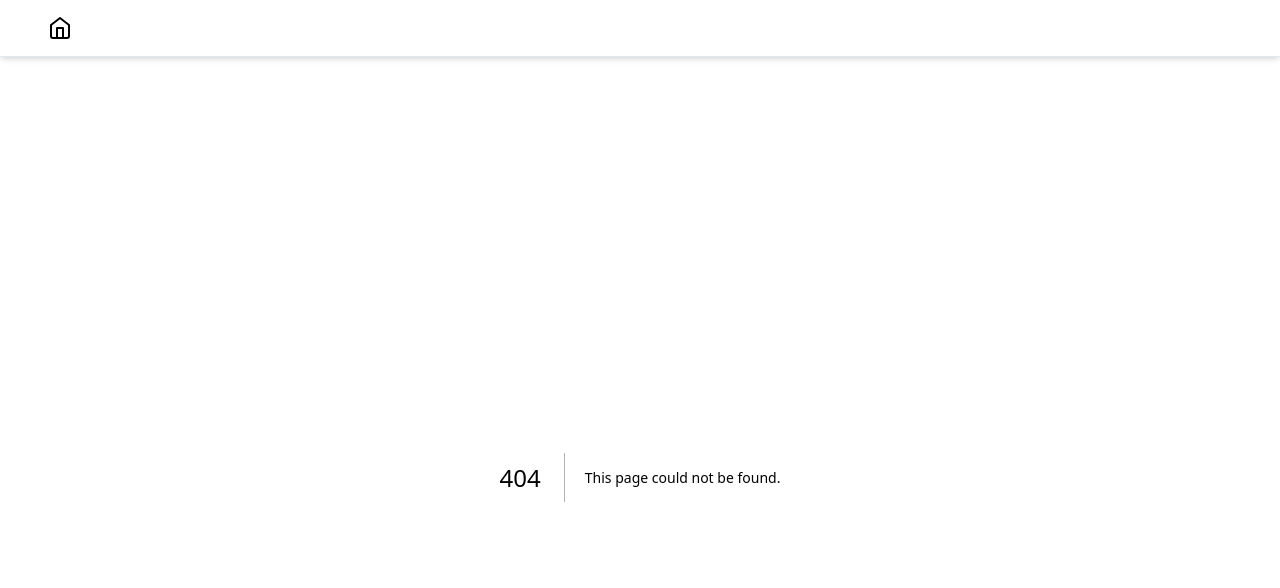
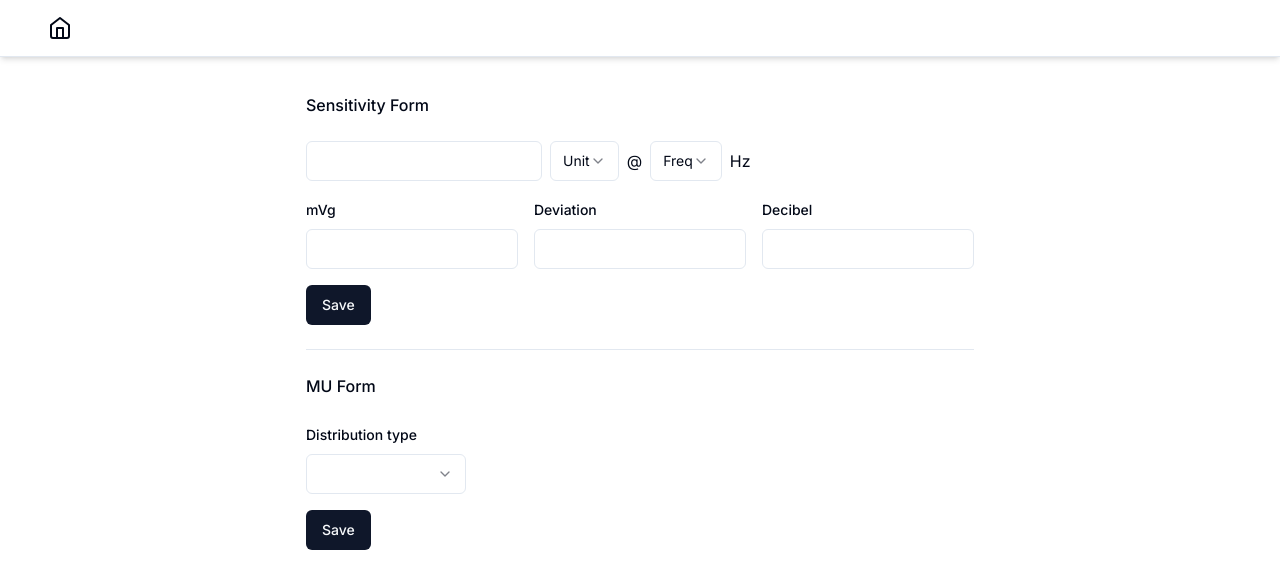
Before and after one commit to fairulazmin/myapp, a Next.js app: page /formInput in a window 1280 px wide. Before the commit this address had no page. Shown: the top 588 px of the page. Built offline with nearby package versions, Linux system fonts and the light colour scheme.

Commit message:
add form input using useForm template

```diff
--- /dev/null
+++ b/app/formInput/mu-form.tsx
@@ -0,0 +1,97 @@
+"use client";
+
+import * as z from "zod";
+import { zodResolver } from "@hookform/resolvers/zod";
+import { useForm } from "react-hook-form";
+
+import {
+  Form,
+  FormField,
+  FormItem,
+  FormLabel,
+  FormControl,
+  FormDescription,
+  FormMessage,
+} from "@/components/ui/form";
+import {
+  Select,
+  SelectValue,
+  SelectItem,
+  SelectContent,
+  SelectTrigger,
+} from "@/components/ui/select";
+import { Button } from "@/components/ui/button";
+
+const MuFormSchema = z.object({
+  distribution: z.union([
+    z.literal("Normal"),
+    z.literal("T-distribution"),
+    z.literal("Rectangular"),
+    z.literal("U-shaped"),
+    z.literal("Triangular"),
+  ]),
+  type: z.union([z.literal("A"), z.literal("B")]),
+  divisor: z.union([
+    z.number(),
+    z.literal("√3"),
+    z.literal("√2"),
+    z.literal("√6"),
+  ]),
+});
+
+type MuFormValues = z.infer<typeof MuFormSchema>;
+
+const defaultValues: Partial<MuFormValues> = {
+  distribution: "Normal",
+};
+
+export const MuForm = () => {
+  const form = useForm<MuFormValues>({
+    resolver: zodResolver(MuFormSchema),
+    defaultValues,
+  });
+
+  const onSubmit = (data: MuFormValues) => {
+    console.log(data);
+  };
+
+  return (
+    <>
+      <h2 className="font-medium">MU Form</h2>
+      <Form {...form}>
+        <form onSubmit={form.handleSubmit(onSubmit)}>
+          <div className="flex space-x-4">
+            <FormField
+              control={form.control}
+              name="distribution"
+              render={({ field }) => (
+                <FormItem>
+                  <FormLabel>Distribution type</FormLabel>
+                  <Select>
+                    <SelectTrigger className="w-40">
+                      <FormControl>
+                        <SelectValue {...field} />
+                      </FormControl>
+                    </SelectTrigger>
+                    <SelectContent>
+                      <SelectItem value="Normal">Normal</SelectItem>
+                      <SelectItem value="T-distribution">
+                        T-distribution
+                      </SelectItem>
+                      <SelectItem value="Rectangular">Rectangular</SelectItem>
+                      <SelectItem value="U-shaped">U-shaped</SelectItem>
+                      <SelectItem value="Triangular">Triangular</SelectItem>
+                    </SelectContent>
+                  </Select>
+                </FormItem>
+              )}
+            />
+          </div>
+          <Button className="mt-4" type="submit">
+            Save
+          </Button>
+        </form>
+      </Form>
+    </>
+  );
+};
--- /dev/null
+++ b/app/formInput/page.tsx
@@ -0,0 +1,15 @@
+import { SensitivityForm } from "./sensitivity-form";
+import { MuForm } from "./mu-form";
+import { Separator } from "@/components/ui/separator";
+
+const FormInput = () => {
+  return (
+    <div className="w-[700px] mx-auto p-4 space-y-6">
+      <SensitivityForm />
+      <Separator />
+      <MuForm />
+    </div>
+  );
+};
+
+export default FormInput;
--- /dev/null
+++ b/app/formInput/sensitivity-form.tsx
@@ -0,0 +1,163 @@
+"use client";
+
+import * as z from "zod";
+import { zodResolver } from "@hookform/resolvers/zod";
+import { useForm } from "react-hook-form";
+
+import {
+  Form,
+  FormItem,
+  FormField,
+  FormLabel,
+  FormControl,
+  FormMessage,
+} from "@/components/ui/form";
+import {
+  Select,
+  SelectItem,
+  SelectContent,
+  SelectTrigger,
+  SelectValue,
+} from "@/components/ui/select";
+import { Input } from "@/components/ui/input";
+import { Button } from "@/components/ui/button";
+
+const sensitivityFormSchema = z.object({
+  refSensitivity: z.number(),
+  refUnit: z.string(),
+  refFrequency: z.number(),
+  frequency: z.number(),
+  deviation: z.number(),
+  sensitivity: z.number(),
+  decibel: z.number(),
+});
+
+type sensitivityFormValues = z.infer<typeof sensitivityFormSchema>;
+
+const defaultValues: Partial<sensitivityFormValues> = {
+  refFrequency: 100,
+  refUnit: "mV/g",
+};
+
+export const SensitivityForm = () => {
+  const form = useForm<sensitivityFormValues>({
+    resolver: zodResolver(sensitivityFormSchema),
+    defaultValues,
+  });
+
+  const onSubmit = (data: sensitivityFormValues) => {
+    console.log(data);
+  };
+
+  return (
+    <>
+      <h2 className="font-medium">Sensitivity Form</h2>
+      <Form {...form}>
+        <form onSubmit={form.handleSubmit(onSubmit)}>
+          <div className="mt-4 flex items-center space-x-2">
+            <FormField
+              control={form.control}
+              name="refSensitivity"
+              render={({ field }) => (
+                <FormItem>
+                  <FormControl>
+                    <Input {...field} type="number" />
+                  </FormControl>
+                  <FormMessage />
+                </FormItem>
+              )}
+            />
+            <FormField
+              control={form.control}
+              name="refUnit"
+              render={({ field }) => (
+                <FormItem>
+                  <Select>
+                    <SelectTrigger>
+                      <FormControl>
+                        <SelectValue placeholder="Unit" {...field} />
+                      </FormControl>
+                    </SelectTrigger>
+                    <SelectContent>
+                      <SelectItem value="mV/g">mV/g</SelectItem>
+                      <SelectItem value="mV/m/s">
+                        mV/m/s<sup>2</sup>
+                      </SelectItem>
+                    </SelectContent>
+                  </Select>
+                  <FormMessage />
+                </FormItem>
+              )}
+            />
+            <span>@</span>
+            <FormField
+              control={form.control}
+              name="refFrequency"
+              render={({ field }) => (
+                <FormItem>
+                  <Select>
+                    <SelectTrigger>
+                      <FormControl>
+                        <SelectValue placeholder="Freq" {...field} />
+                      </FormControl>
+                    </SelectTrigger>
+                    <SelectContent>
+                      <SelectItem value="100">100</SelectItem>
+                      <SelectItem value="160">160</SelectItem>
+                    </SelectContent>
+                  </Select>
+                  <FormMessage />
+                </FormItem>
+              )}
+            />
+            <span>Hz</span>
+          </div>
+          <div className="flex space-x-4 mt-4">
+            <FormField
+              control={form.control}
+              name="sensitivity"
+              render={({ field }) => (
+                <FormItem>
+                  <FormLabel>mVg</FormLabel>
+                  <FormControl>
+                    <Input {...field} type="number" />
+                  </FormControl>
+                  <FormMessage />
+                </FormItem>
+              )}
+            />
+            <FormField
+              control={form.control}
+              name="deviation"
+              render={({ field }) => (
+                <FormItem>
+                  <FormLabel>Deviation</FormLabel>
+                  <FormControl>
+                    <Input {...field} type="number" />
+                  </FormControl>
+                  <FormMessage />
+                </FormItem>
+              )}
+            />
+            <FormField
+              control={form.control}
+              name="decibel"
+              render={({ field }) => (
+                <FormItem>
+                  <FormLabel>Decibel</FormLabel>
+                  <FormControl>
+                    <Input {...field} type="number" />
+                  </FormControl>
+                  <FormMessage />
+                </FormItem>
+              )}
+            />
+          </div>
+          <Button className="mt-4" type="submit">
+            Save
+          </Button>
+        </form>
+      </Form>
+    </>
+  );
+};
--- a/app/globals.css
+++ b/app/globals.css
@@ -39,6 +39,12 @@ body,
     --ring: 222.2 84% 4.9%;
 
     --radius: 0.5rem;
+
+    input[type="number"]::-webkit-inner-spin-button,
+    input[type="number"]::-webkit-outer-spin-button {
+      -webkit-appearance: none;
+      margin: 0;
+    }
   }
 
   .dark {
--- a/app/page.tsx
+++ b/app/page.tsx
@@ -77,6 +77,9 @@ export default function Home() {
         <li>
           <Link href="/formAccount">Form Account</Link>
         </li>
+        <li>
+          <Link href="/formInput">Form Input</Link>
+        </li>
       </ul>
     </div>
   );
```
